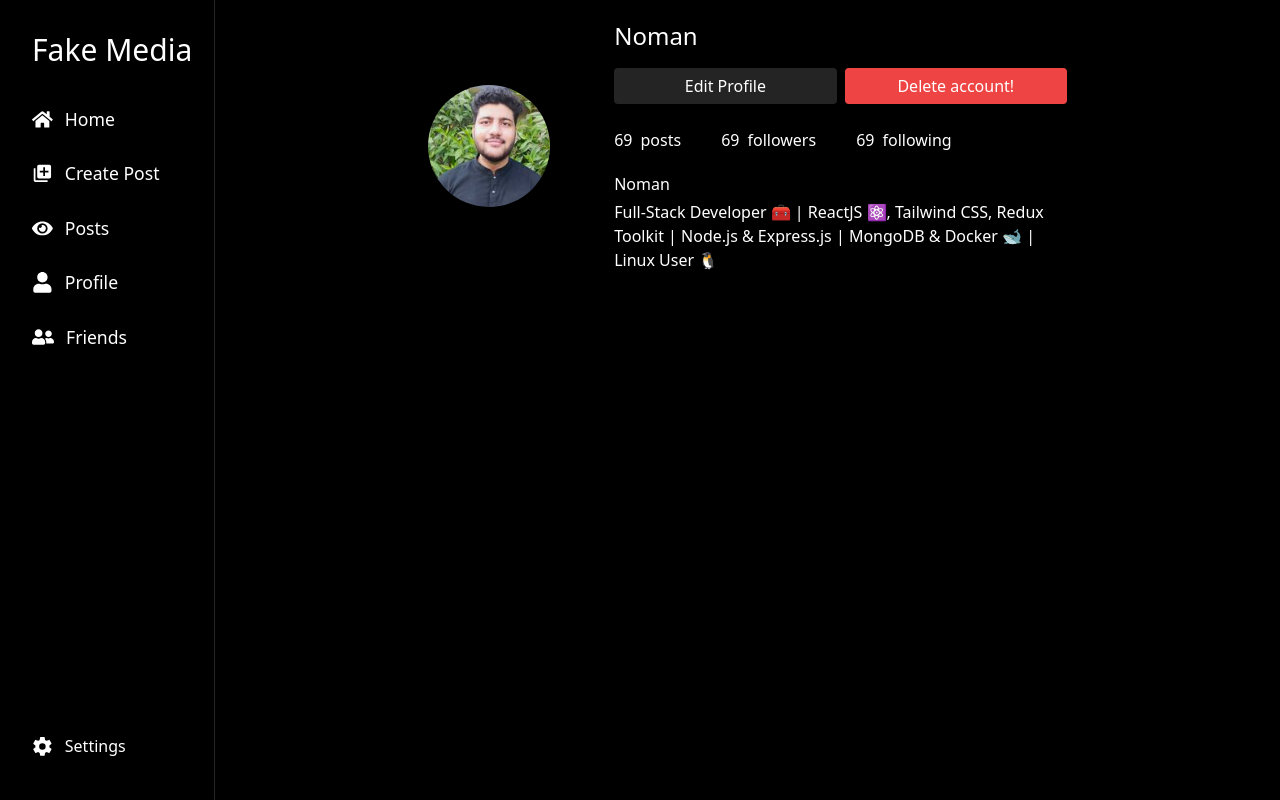
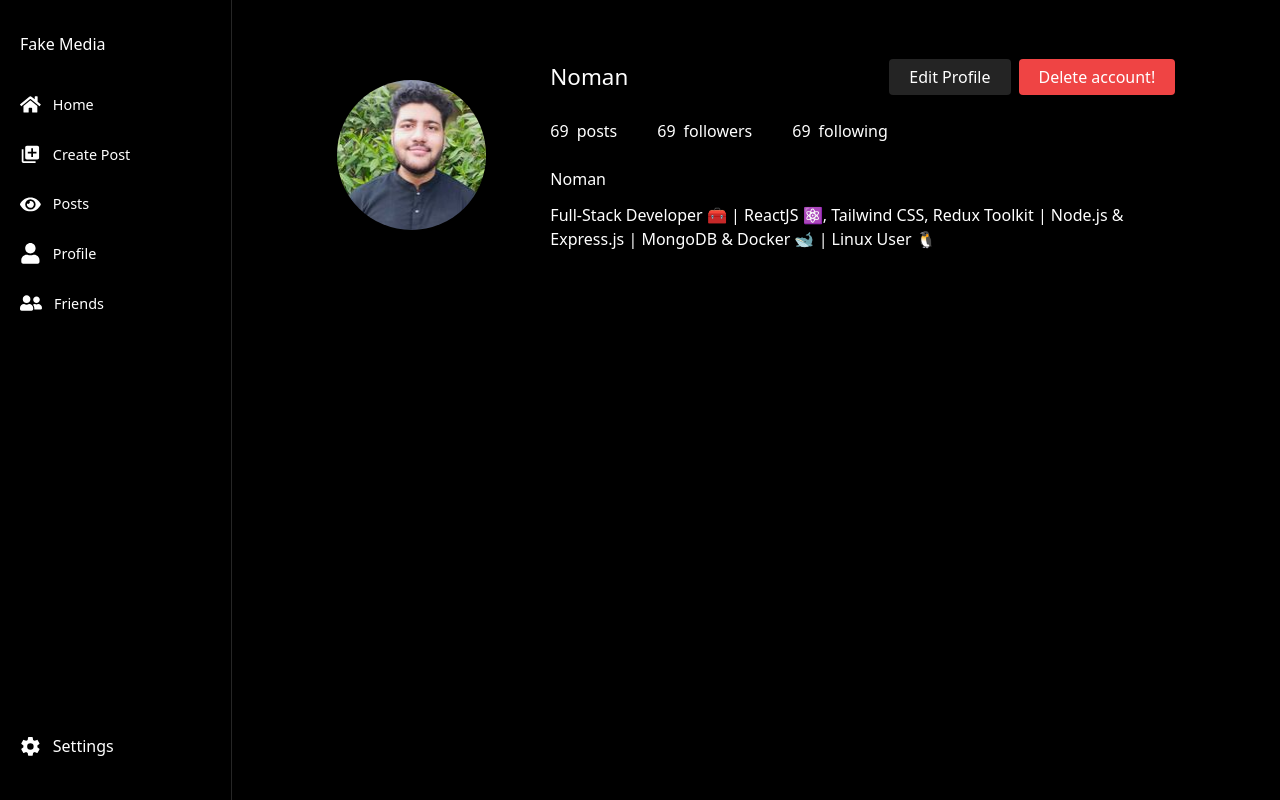
Before and after one commit to pxycknomdictator/social-app, a React (Vite) app in the folder client/: page /dashboard/1 in a window 1280 px wide. Built offline with nearby package versions, Linux system fonts and the light colour scheme.

Commit message:
fixed responsiveness user profile page

```diff
--- a/client/src/components/ProfileInfo.jsx
+++ b/client/src/components/ProfileInfo.jsx
@@ -3,16 +3,16 @@ import avatar from "/user.jpg";
 
 export const ProfileInfo = () => {
   return (
-    <section className="w-full px-10 md:px-0 md:w-[60%] mx-auto mt-10 md:mt-4 flex flex-col md:flex-row items-center justify-between gap-10 md:gap-16">
-      <div className="rounded-full flex items-center size-[140px] md:size-[260px]">
+    <section className="w-full px-10 md:px-0 md:w-[80%] mx-auto mt-10 flex flex-col gdm:flex-row items-center justify-between gap-10 md:mt-10 lg:flex-row lg:gap-16 lg:w-[80%]">
+      <div className="rounded-full flex items-center size-[140px] md:size-[230px]">
         <img src={avatar} alt="logo" className="w-full rounded-full" />
       </div>
       <div>
-        <div className="top">
-          <p className="text-2xl mb-4 text-center md:text-left md:text-[1.5rem]">
+        <div className="md:flex md:items-center md:justify-between">
+          <p className="text-2xl mb-4 text-center md:text-left md:mb-0 md:mr-4 md:text-[1.4rem]">
             Noman
           </p>
-          <div className="grid grid-cols-2 gap-2">
+          <div className="grid cs:grid-cols-2 md:text-[1rem] md:flex md:items-center gap-2">
             <button className="bg-[#ffffff24] hover:bg-[#ffffff15] px-5 py-1.5 rounded font-medium">
               Edit Profile
             </button>
@@ -35,9 +35,9 @@ export const ProfileInfo = () => {
             following
           </div>
         </div>
-        <div className="bottom mt-5 space-y-1">
+        <div className="bottom mt-6 space-y-3">
           <span className="font-medium">Noman</span>
-          <article>
+          <article className="text-[.9rem] md:text-[1rem]">
             Full-Stack Developer 🧰 | ReactJS ⚛️, Tailwind CSS, Redux Toolkit |
             Node.js & Express.js | MongoDB & Docker 🐋 | Linux User 🐧
           </article>
--- a/client/src/components/Sidebar.jsx
+++ b/client/src/components/Sidebar.jsx
@@ -10,40 +10,40 @@ export const Sidebar = () => {
   return (
     <div className="h-full relative">
       <h1 className="pl-3 cursor-pointer">
-        <span className="hidden sm:text-2xl md:text-3xl sm:block">
-          Fake Media
+        <span className="hidden font-medium md:block">Fake Media</span>
+        <span className="md:hidden text-xl sm:text-[1.4rem] font-medium">
+          FM
         </span>
-        <span className="sm:hidden text-xl font-medium">FM</span>
       </h1>
-      <ul className="text-[1.1rem] mt-7 space-y-2 font-normal transition-all">
+      <ul className="mt-7 space-y-2 font-normal transition-all sm:text-[.9rem]">
         <li className="sidebar-links">
           <FaHome className="text-2xl sm:text-[1.3rem] hover:scale-110" />
-          <span className="hidden sm:block">Home</span>
+          <span className="hidden md:block">Home</span>
         </li>
         <li className="sidebar-links">
           <MdAddToPhotos className="text-2xl sm:text-[1.3rem] hover:scale-110" />
-          <span className="hidden sm:block">Create Post</span>
+          <span className="hidden md:block">Create Post</span>
         </li>
         <li className="sidebar-links">
           <FaEye className="text-2xl sm:text-[1.3rem] hover:scale-110" />
-          <span className="hidden sm:block">Posts</span>
+          <span className="hidden md:block">Posts</span>
         </li>
-        <li className="sidebar-links">
+        <li className="sidebar-links flex">
           <FaUser className="text-2xl sm:text-[1.3rem] hover:scale-110" />
-          <span className="hidden sm:block">Profile</span>
+          <span className="hidden md:block">Profile</span>
         </li>
         <li className="sidebar-links">
           <FaUserFriends
             size={"22px"}
             className="text-2xl sm:text-[1.3rem] hover:scale-110"
           />
-          <span className="hidden sm:block">Friends</span>
+          <span className="hidden md:block">Friends</span>
         </li>
       </ul>
       <div className="absolute bottom-0 w-full">
         <li className="sidebar-links">
           <IoSettingsSharp className="text-2xl sm:text-[1.3rem] hover:scale-110" />
-          <span className="hidden sm:block">Settings</span>
+          <span className="hidden md:block">Settings</span>
         </li>
       </div>
     </div>
--- a/client/src/index.css
+++ b/client/src/index.css
@@ -10,6 +10,6 @@
     border-right: 1px solid rgb(38, 38, 38);
   }
   .sidebar-links {
-    @apply cursor-pointer flex justify-center sm:justify-normal hover:bg-links items-center gap-3 sm:pl-3 py-3 sm:py-2.5 rounded-lg w-full;
+    @apply cursor-pointer flex justify-center md:justify-normal hover:bg-links items-center gap-3 md:pl-3 py-3 sm:py-2.5 rounded-lg w-full;
   }
 }
--- a/client/src/layout/App.jsx
+++ b/client/src/layout/App.jsx
@@ -6,7 +6,7 @@ export const App = () => {
   return (
     <>
       <main className="flex">
-        <aside className="custom_border w-[90px] px-4 sm:w-[200px] md:w-[250px] min-h-screen py-8 sm:px-5">
+        <aside className="custom_border w-[90px] px-4 md:w-[280px] min-h-screen py-8 sm:px-2">
           <Sidebar />
         </aside>
         <section className="w-full min-h-screen">
--- a/client/tailwind.config.js
+++ b/client/tailwind.config.js
@@ -2,7 +2,12 @@
 export default {
   content: ["./index.html", "./src/**/*.{js,ts,jsx,tsx}"],
   theme: {
-    extend: {},
+    extend: {
+      screens: {
+        cs: "480px",
+        gmd: "700px",
+      },
+    },
   },
   plugins: [],
 };
```
